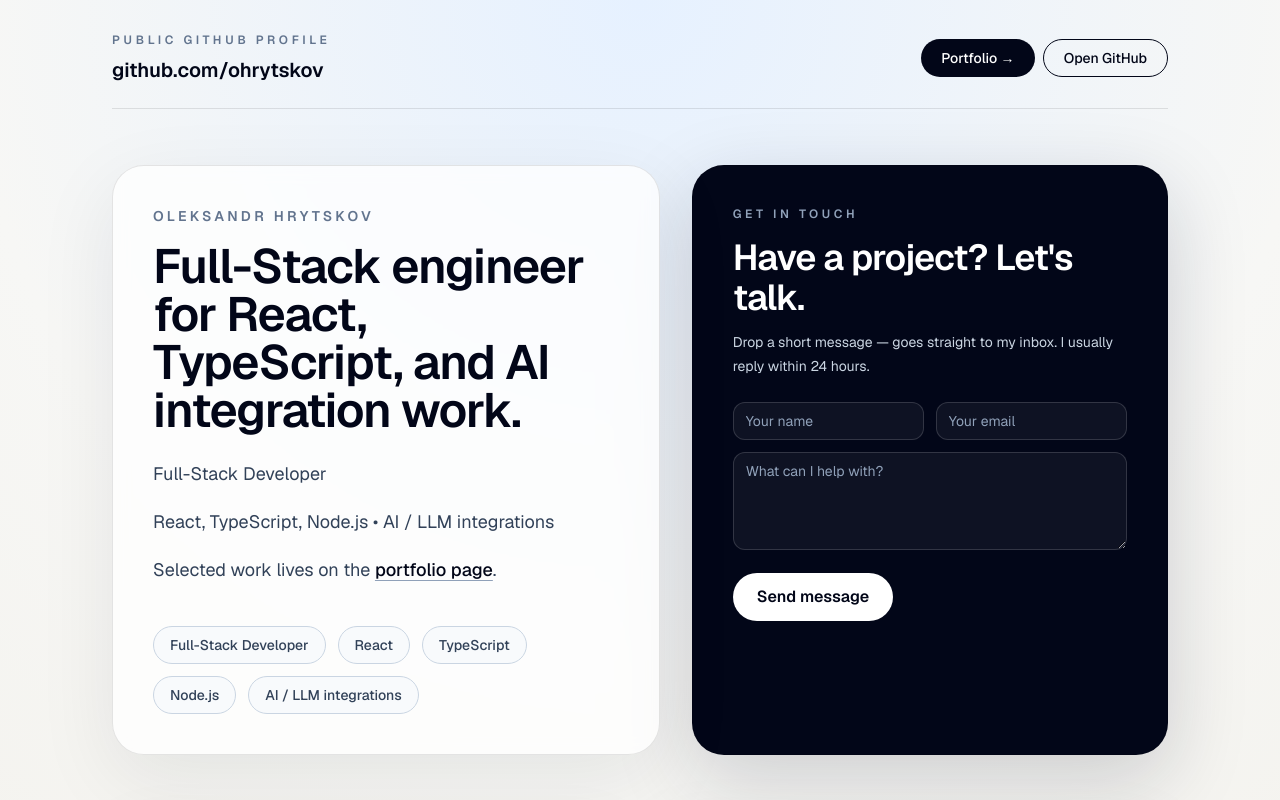
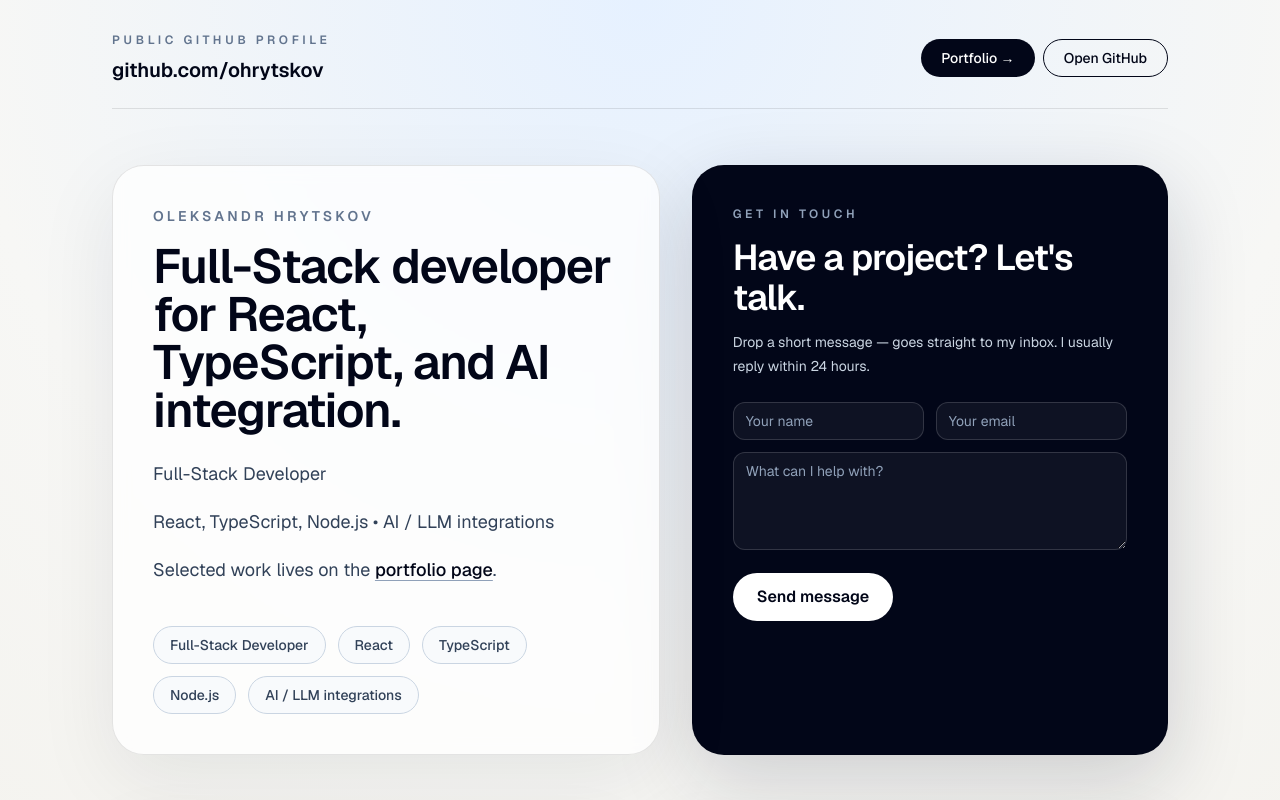
Before and after one commit to ohrytskov/ohrytskov.github.io, a Next.js app: page / in a window 1280 px wide. Shown: the top 800 px of the page. Built offline with nearby package versions, Linux system fonts and the light colour scheme; no server answers.

Commit message:
Update homepage title - revise homepage headline to describe developer role

```diff
--- a/src/app/page.tsx
+++ b/src/app/page.tsx
@@ -75,7 +75,7 @@ export default async function Home() {
                 Oleksandr Hrytskov
               </p>
               <h2 className="mt-4 max-w-3xl text-4xl font-semibold tracking-tight text-slate-950 sm:text-5xl">
-                Full-Stack engineer for React, TypeScript, and AI integration work.
+                Full-Stack developer for React, TypeScript, and AI integration.
               </h2>
               <div className="mt-6 space-y-4 text-lg leading-8 text-slate-700">
                 {bioLines.map((line) => (
```
